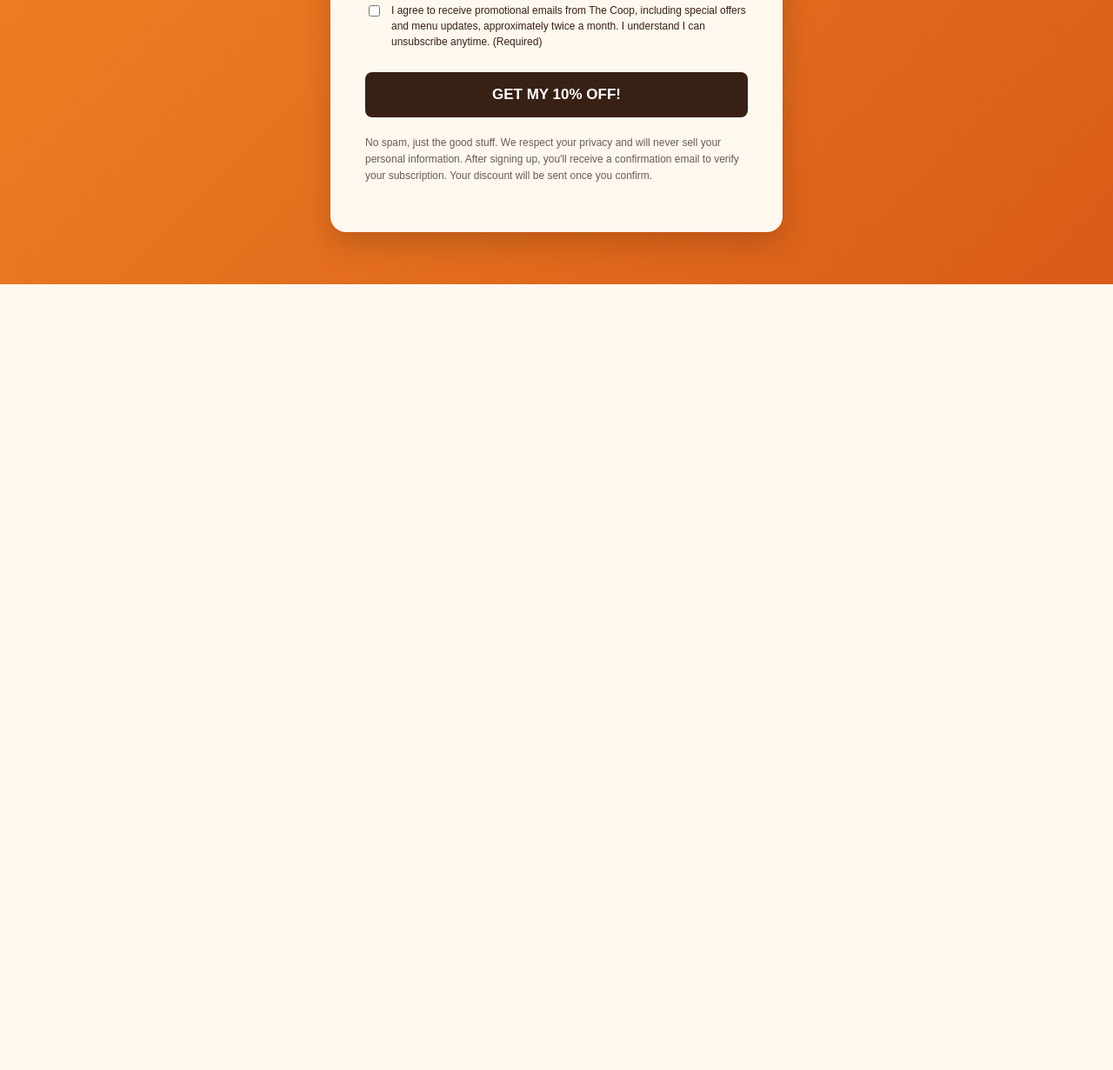
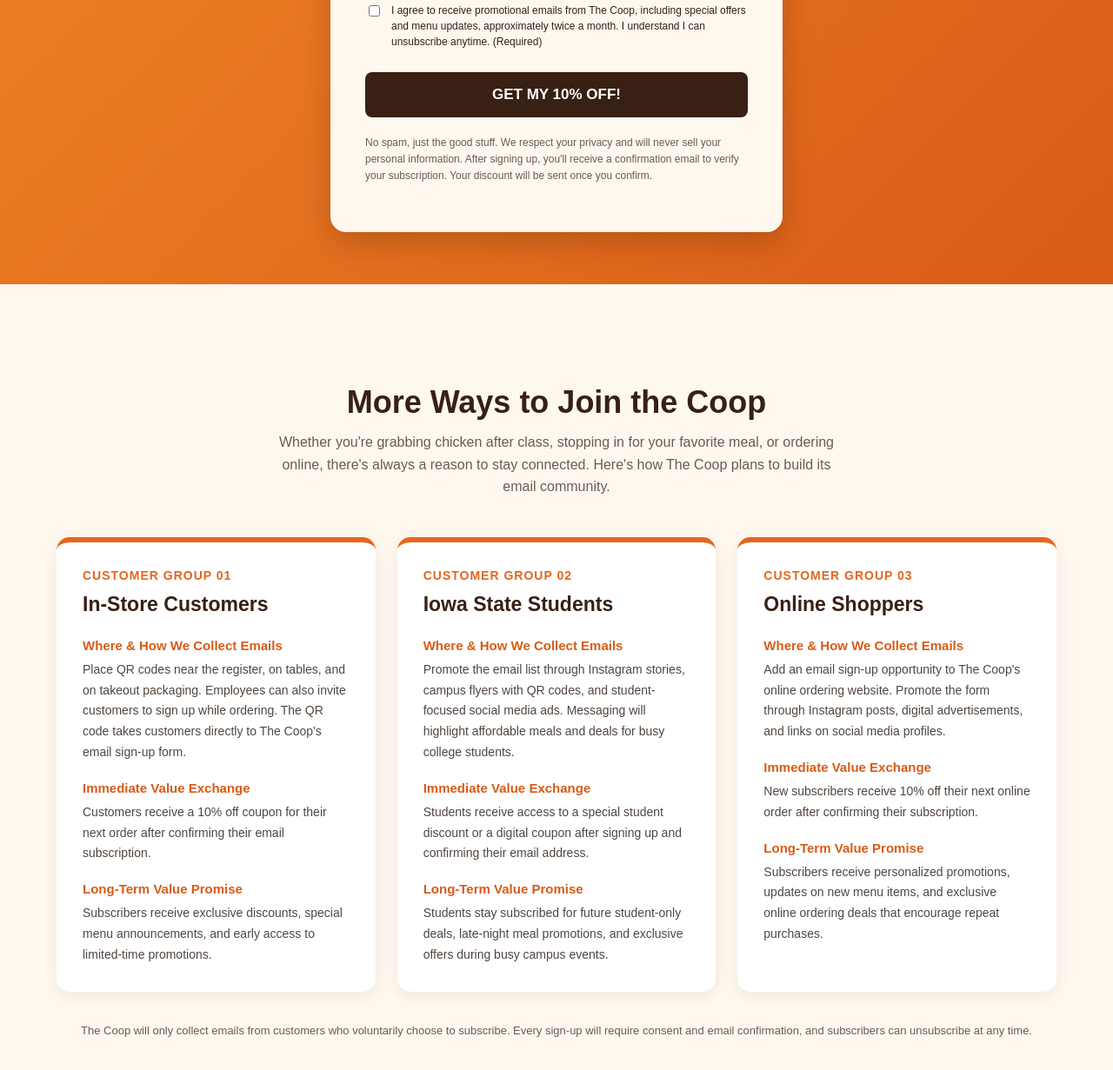
Before and after one commit to Mschubert11/email-marketing, a plain HTML site: page email.html in a window 1280 px wide. Shown: the part 661-1892 px from the top of the page at 87% size. Before the commit the page ends 988 px from the top, so only its background shows below. Drawn offline with Linux system fonts and the light colour scheme.

Commit message:
Update email title and add signup section ID

```diff
--- a/email.html
+++ b/email.html
@@ -4,11 +4,15 @@
 <head>
   <meta charset="UTF-8">
   <meta name="viewport" content="width=device-width, initial-scale=1.0">
-  <title>The Coop | Exclusive Deals</title>
+  <title>The Coop | Email Marketing</title>
 
   <style>
     * {
       box-sizing: border-box;
+    }
+
+    html {
+      scroll-behavior: smooth;
     }
 
     body {
@@ -17,6 +21,8 @@
       background-color: #fff8ef;
       color: #382015;
     }
+
+    /* STEP 1: SIGN-UP FORM */
 
     .signup-section {
       min-height: 100vh;
@@ -153,6 +159,93 @@
       line-height: 1.5;
     }
 
+    /* STEP 2: LIST-BUILDING STRATEGY */
+
+    .strategy-section {
+      background-color: #fff8ef;
+      padding: 85px 20px;
+      text-align: center;
+    }
+
+    .strategy-container {
+      max-width: 1150px;
+      margin: 0 auto;
+    }
+
+    .strategy-section h2 {
+      font-size: 36px;
+      color: #382015;
+      margin-bottom: 12px;
+    }
+
+    .strategy-intro {
+      font-size: 16px;
+      color: #695c54;
+      max-width: 650px;
+      margin: 0 auto 45px;
+      line-height: 1.6;
+    }
+
+    .strategy-grid {
+      display: grid;
+      grid-template-columns: repeat(3, 1fr);
+      gap: 25px;
+    }
+
+    .strategy-card {
+      background-color: white;
+      border-radius: 15px;
+      padding: 30px;
+      text-align: left;
+      border-top: 6px solid #e5661d;
+      box-shadow: 0 5px 20px rgba(0,0,0,0.07);
+    }
+
+    .strategy-number {
+      color: #e5661d;
+      font-size: 14px;
+      font-weight: bold;
+      letter-spacing: 1px;
+    }
+
+    .strategy-card h3 {
+      font-size: 23px;
+      margin: 12px 0 25px;
+      color: #382015;
+    }
+
+    .strategy-card h4 {
+      color: #d85b17;
+      font-size: 15px;
+      margin: 20px 0 8px;
+    }
+
+    .strategy-card p {
+      font-size: 14px;
+      line-height: 1.7;
+      color: #51463f;
+      margin: 0;
+    }
+
+    .strategy-footer {
+      margin-top: 35px;
+      font-size: 13px;
+      color: #695c54;
+      line-height: 1.6;
+    }
+
+    /* MOBILE RESPONSIVENESS */
+
+    @media (max-width: 850px) {
+      .strategy-grid {
+        grid-template-columns: 1fr;
+      }
+
+      .strategy-section h2 {
+        font-size: 29px;
+      }
+    }
+
     @media (max-width: 600px) {
       .signup-container {
         padding: 28px 22px;
@@ -160,6 +253,14 @@
 
       h1 {
         font-size: 27px;
+      }
+
+      .brand {
+        font-size: 30px;
+      }
+
+      .strategy-section {
+        padding: 60px 20px;
       }
     }
   </style>
@@ -169,7 +270,7 @@
 
   <!-- STEP 1: EMAIL SIGN-UP FORM -->
 
-  <section class="signup-section">
+  <section class="signup-section" id="signup">
     <div class="signup-container">
 
       <div class="brand">THE COOP</div>
@@ -269,6 +370,144 @@
     </div>
   </section>
 
+
+  <!-- STEP 2: LIST-BUILDING STRATEGY -->
+
+  <section class="strategy-section" id="list-strategy">
+
+    <div class="strategy-container">
+
+      <h2>More Ways to Join the Coop</h2>
+
+      <p class="strategy-intro">
+        Whether you're grabbing chicken after class,
+        stopping in for your favorite meal, or ordering
+        online, there's always a reason to stay connected.
+        Here's how The Coop plans to build its email community.
+      </p>
+
+      <div class="strategy-grid">
+
+        <!-- GROUP 1: IN-STORE CUSTOMERS -->
+
+        <div class="strategy-card">
+
+          <div class="strategy-number">CUSTOMER GROUP 01</div>
+
+          <h3>In-Store Customers</h3>
+
+          <h4>Where &amp; How We Collect Emails</h4>
+          <p>
+            Place QR codes near the register, on tables,
+            and on takeout packaging. Employees can also
+            invite customers to sign up while ordering.
+            The QR code takes customers directly to
+            The Coop's email sign-up form.
+          </p>
+
+          <h4>Immediate Value Exchange</h4>
+          <p>
+            Customers receive a 10% off coupon for
+            their next order after confirming their
+            email subscription.
+          </p>
+
+          <h4>Long-Term Value Promise</h4>
+          <p>
+            Subscribers receive exclusive discounts,
+            special menu announcements, and early
+            access to limited-time promotions.
+          </p>
+
+        </div>
+
+
+        <!-- GROUP 2: IOWA STATE STUDENTS -->
+
+        <div class="strategy-card">
+
+          <div class="strategy-number">CUSTOMER GROUP 02</div>
+
+          <h3>Iowa State Students</h3>
+
+          <h4>Where &amp; How We Collect Emails</h4>
+          <p>
+            Promote the email list through Instagram
+            stories, campus flyers with QR codes,
+            and student-focused social media ads.
+            Messaging will highlight affordable meals
+            and deals for busy college students.
+          </p>
+
+          <h4>Immediate Value Exchange</h4>
+          <p>
+            Students receive access to a special
+            student discount or a digital coupon
+            after signing up and confirming
+            their email address.
+          </p>
+
+          <h4>Long-Term Value Promise</h4>
+          <p>
+            Students stay subscribed for future
+            student-only deals, late-night meal
+            promotions, and exclusive offers
+            during busy campus events.
+          </p>
+
+        </div>
+
+
+        <!-- GROUP 3: ONLINE SHOPPERS -->
+
+        <div class="strategy-card">
+
+          <div class="strategy-number">CUSTOMER GROUP 03</div>
+
+          <h3>Online Shoppers</h3>
+
+          <h4>Where &amp; How We Collect Emails</h4>
+          <p>
+            Add an email sign-up opportunity to
+            The Coop's online ordering website.
+            Promote the form through Instagram
+            posts, digital advertisements, and
+            links on social media profiles.
+          </p>
+
+          <h4>Immediate Value Exchange</h4>
+          <p>
+            New subscribers receive 10% off
+            their next online order after
+            confirming their subscription.
+          </p>
+
+          <h4>Long-Term Value Promise</h4>
+          <p>
+            Subscribers receive personalized
+            promotions, updates on new menu items,
+            and exclusive online ordering deals
+            that encourage repeat purchases.
+          </p>
+
+        </div>
+
+      </div>
+
+      <p class="strategy-footer">
+        The Coop will only collect emails from customers
+        who voluntarily choose to subscribe. Every sign-up
+        will require consent and email confirmation, and
+        subscribers can unsubscribe at any time.
+      </p>
+
+    </div>
+
+  </section>
+
+
+  <!-- FORM PREVIEW SCRIPT -->
+
   <script>
     const form = document.getElementById("signupForm");
     const message = document.getElementById("formMessage");
```
